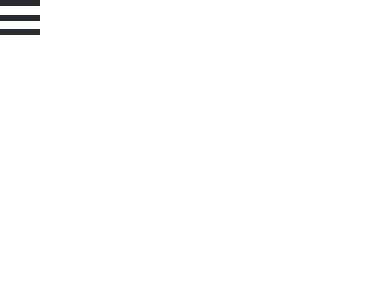
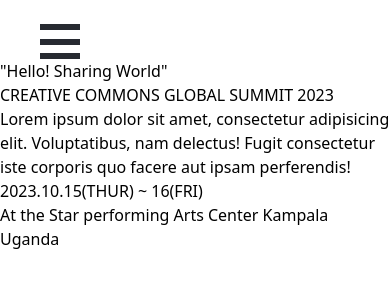
Before and after one commit to martinkarugaba/microverse-module-1-capstone, a website: page index.html in a window 390 px wide. Drawn offline with Linux system fonts and the light colour scheme.

Commit message:
complete mobile menu, add hero section content

```diff
--- a/index.html
+++ b/index.html
@@ -15,7 +15,7 @@
     <!--! NAVBAR -->
     <header>
       <nav
-        class="flex flex-row-reverse justify-between items-center"
+        class="flex flex-row-reverse justify-between items-center pt-6 pl-10"
       >
         <!--* LOGO -->
         <div class="logo invisible">
@@ -50,6 +50,20 @@
     </header>
     <!--! END NAVBAR -->
 
+    <!--! HERO SECTION -->
+    <section>
+      <p>"Hello! Sharing World"</p>
+      <h1>CREATIVE COMMONS GLOBAL SUMMIT 2023</h1>
+
+      <div>
+        <p>Lorem ipsum dolor sit amet, consectetur adipisicing elit. Voluptatibus, nam delectus! Fugit consectetur iste corporis quo facere aut ipsam perferendis!</p>
+      </div>
+
+      <h2>2023.10.15(THUR) ~ 16(FRI)</h2>
+      <p>At the Star performing Arts Center Kampala Uganda</p>
+    </section>
+    <!--! END HERO SECTION -->
+
     <script src="./navbar.js"></script>
   </body>
 </html>
```
Also changed, not shown: dist/output.css.
